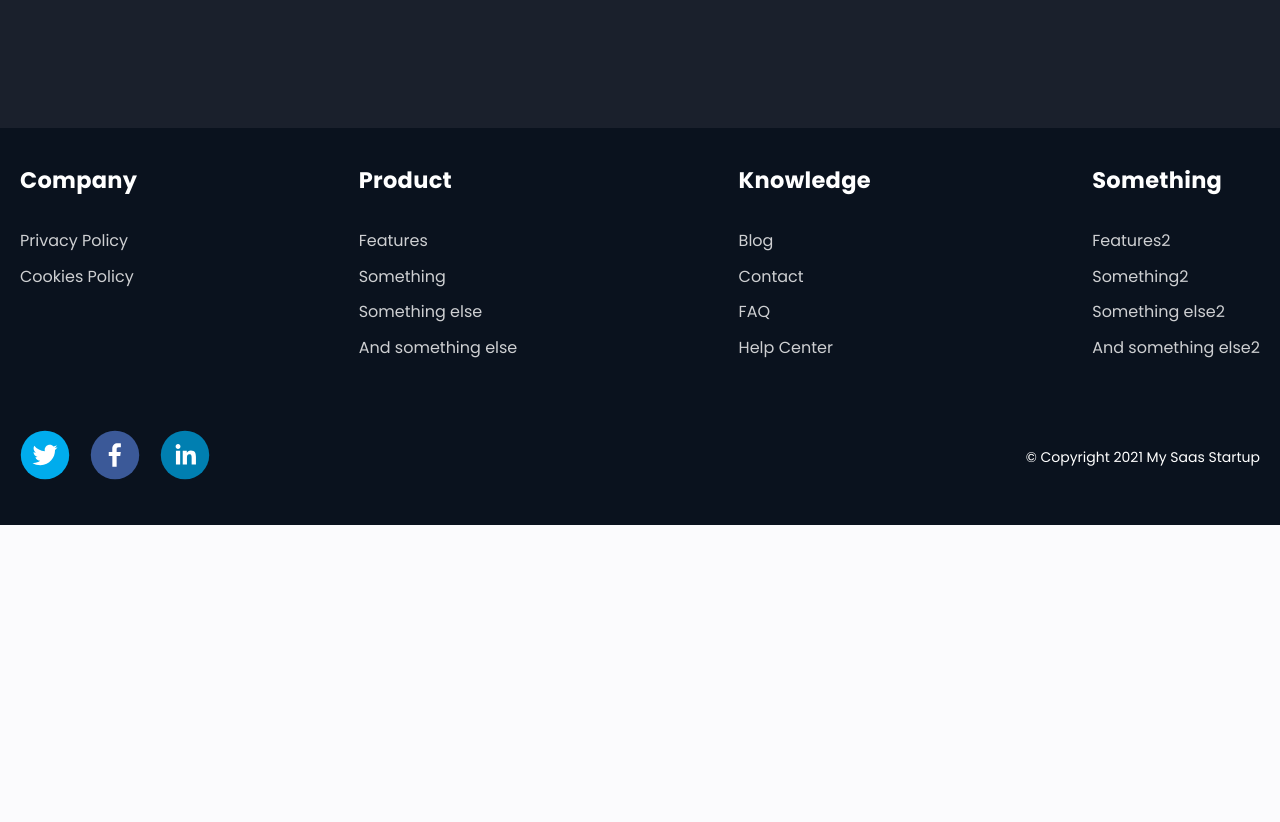
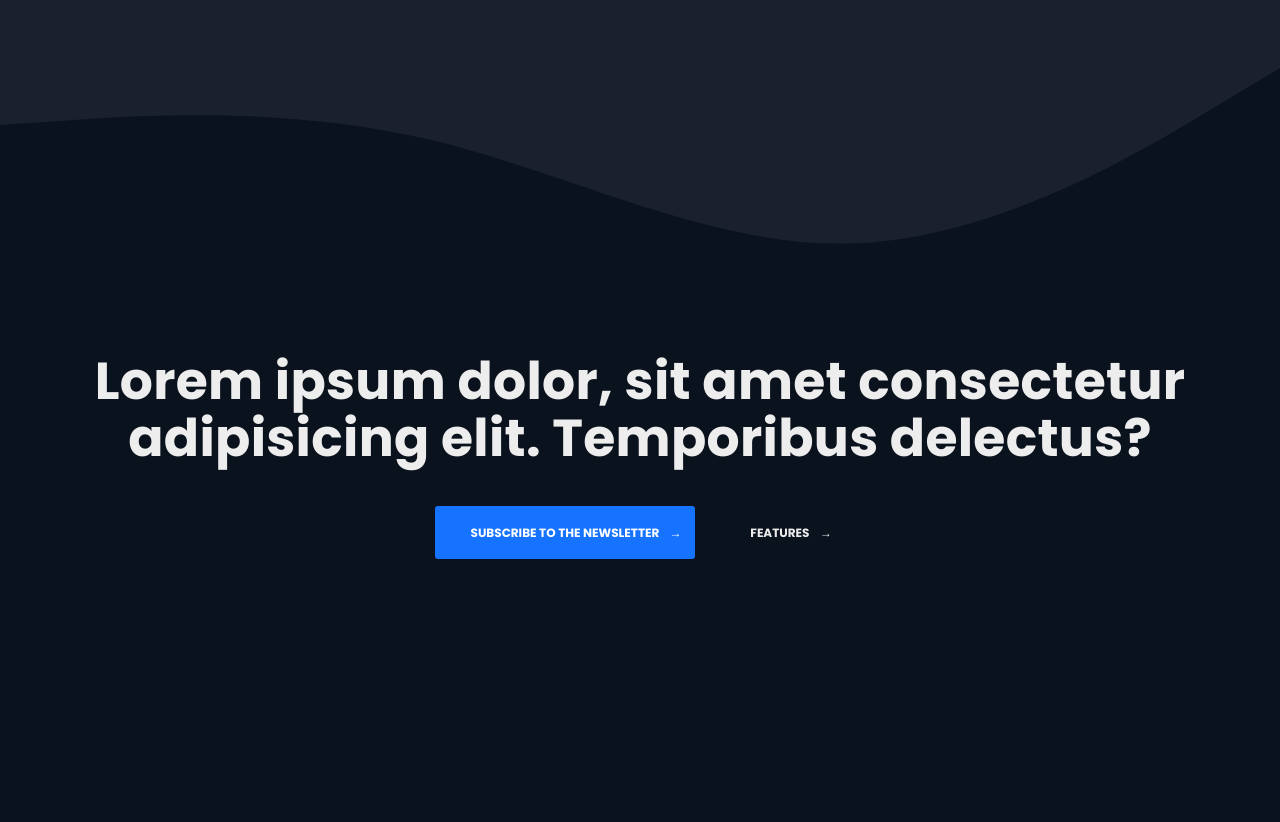
Before and after one commit to KarbonST/web, a website built with Vite: page index.html in a window 1280 px wide. Shown: the part 4720-5542 px from the top of the page. Before the commit the page ends 5245 px from the top, so only its background shows below. Built offline with nearby package versions, Linux system fonts and the light colour scheme; files whose address does not match are found by name.

Commit message:
feat(all): add feedback

```diff
--- a/index.html
+++ b/index.html
@@ -701,6 +701,21 @@
         </div>
     </div>
 
+    <!-- ======================== FEEDBACK ======================== -->
+
+    <svg class="wave" xmlns="http://www.w3.org/2000/svg" viewBox="0 0 1440 320" preserveAspectRatio="none"><path fill="#0A121E" fill-opacity="1" d="M0,64L80,58.7C160,53,320,43,480,80C640,117,800,203,960,197.3C1120,192,1280,96,1360,48L1440,0L1440,320L1360,320C1280,320,1120,320,960,320C800,320,640,320,480,320C320,320,160,320,80,320L0,320Z"></path></svg>
+    <div class="feedback">
+        <div class="container">
+            <div class="feedback-body">
+                <h2 class="feedback-title title">Lorem ipsum dolor, sit amet consectetur adipisicing elit. Temporibus delectus?</h2>
+                <div class="feedback-link-container">
+                    <a href="#" class="feedback-link feedback-link-blue">Subscribe to the newsletter</a>
+                    <a href="#" class="feedback-link feedback-link-white">Features</a>
+                </div>
+            </div>
+        </div>
+    </div>
+
 </main>
 
 <div id="footer"></div>
--- a/public/style.css
+++ b/public/style.css
@@ -40,6 +40,16 @@
 
 svg {
     background: var(--secondBackground);
+}
+
+.wave
+{
+    display:block;
+    width:100%;
+    height:auto;
+    line-height:0;
+    margin-bottom:-1px;
+    background: var(--background);
 }
 
 .footer-links svg {
@@ -715,6 +725,27 @@ body {
     right:10%;
 }
 
+.feedback
+{
+    padding-bottom: 26rem;
+    text-align: center;
+    background-color: var(--secondary);
+    color: var(--textSecondary);
+    margin-top:0;
+}
+
+.feedback-body
+{
+    display: flex;
+    flex-direction: column;
+    align-items: center;
+    justify-content: center;
+}
+
+.feedback-title
+{
+    font-size:5.2rem;
+}
 
 .footer {
     padding-bottom: 4rem;
@@ -725,8 +756,8 @@ body {
 {
     display: flex;
     justify-content: space-between;
-    margin-top: 6rem;
 }
+
 
 .footer-list {
     margin-top: 4rem;
```
